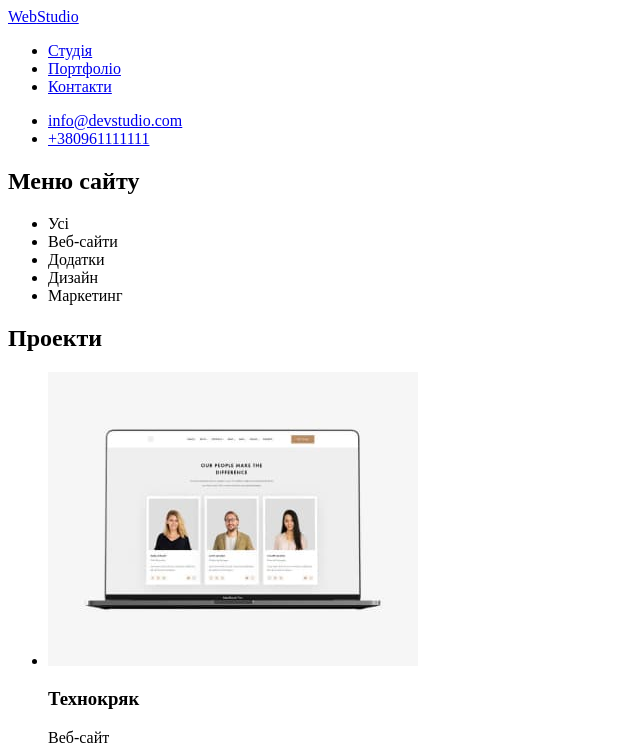
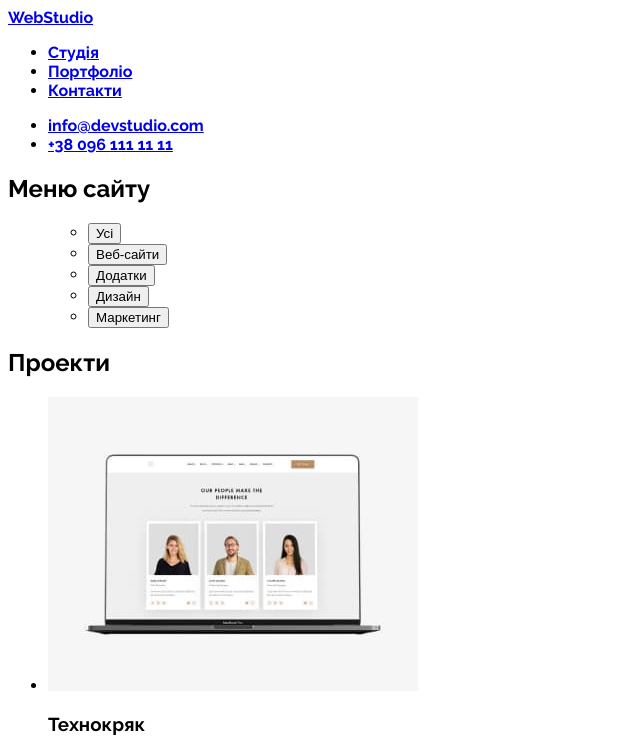
Before and after one commit to ruslanzakhar/goit-markup-hw-02, a plain HTML site: page portfolio.html in a window 1280 px wide. Shown: the top 751 px of the page, without its empty margins (0-640 px from the left). Drawn offline with Linux system fonts and the light colour scheme.

Commit message:
add class

```diff
--- a/css/styles.css
+++ b/css/styles.css
@@ -0,0 +1,4 @@
+body{
+    font-family: 'Raleway' , 'Roboto';
+
+}
--- a/portfolio.html
+++ b/portfolio.html
@@ -5,39 +5,45 @@
   <meta http-equiv="X-UA-Compatible" content="IE=edge">
   <meta name="viewport" content="width=device-width, initial-scale=1.0">
   <title>Document</title>
+  <link rel="stylesheet" href="./css/styles.css"/>
+  <link rel="preconnect" href="https://fonts.googleapis.com">
+  <link rel="preconnect" href="https://fonts.gstatic.com" crossorigin>
+  <link href="https://fonts.googleapis.com/css2?family=Raleway:wght@700&family=Roboto:wght@400;500;700;900&display=swap" rel="stylesheet">
+
 </head>
 <body>
     <!--шапка сайту-->
  <header>
-    <nav>
-          <a href="./index.html">
+    <nav class="header-nav">
+          <a class="logo-link" href="./index.html">
             <span class="logo">Web</span>Studio
           </a>
-        <ul>
-            <li><a href="./index.html">Студія</a></li>
-            <li><a href="./portfolio.html">Портфоліо</a></li>
-            <li><a href="contacts">Контакти</a></li>
+        <ul class="link-list">
+            <li><a class="link" href="./index.html">Студія</a></li>
+            <li><a class="link" href="./portfolio.html">Портфоліо</a></li>
+            <li><a class="link" href="contacts">Контакти</a></li>
         </ul>
         </nav>
-        <ul>
-            <li><a href="mailto:info@devstudio.com">info@devstudio.com</a></li>
-            <li><a href="tel:+380961111111">+380961111111</a></li>
+        <ul class="contacts">
+            <li><a class="header-mail" href="mailto:info@devstudio.com">info@devstudio.com</a></li>
+            <li><a class="header-tel" href="tel:+380961111111">+38 096 111 11 11</a></li>
         </ul>
  </header>
  <main>
 <!--меню-->
-<section>
+<section class="btn-list">
           <h1>Меню сайту</h1>
         <ul>
-            <li><a href=""></a>Усі</li>
-            <li><a href=""></a>Веб-сайти</li>
-            <li><a href=""></a>Додатки</li>
-            <li><a href=""></a>Дизайн</li>
-            <li><a href=""></a>Маркетинг</li>
+          <ul >
+            <li><button  type="button">Усі</button></li>
+            <li><button type="button">Веб-сайти</button></li>
+            <li><button type="button">Додатки</button></li>
+            <li><button type="button">Дизайн</button></li>
+            <li><button type="button">Маркетинг</button></li>
           </ul>
 </section>
 <!--проекти-->
-<section>
+<section class="projects">
     <h2>Проекти</h2>
     <ul>
       <li>
@@ -89,17 +95,16 @@
 </section>
 <!--футер-->
 </main>
-<footer>
-  <a href="./index.html">
+      <footer class="footer">
+        <a class="logo-footer" href="./index.html">
       <span class="logo">Web</span>Studio</a>
     <address>
         <ul>
             <li><a href="https://goo.gl/maps/fhk3UUp2k1UyL6vdA" target="_blank" rel="noreferrer noopener">м. Київ, пр-т Лесі Українки, 26</a></li>
             <li><a href="mailto:info@devstudio.com">info@devstudio.com</a></li>
-          <li><a href="tel:+380961111111">+380961111111</a></li>
+            <li><a href="tel:+380961111111">+380 96 111 11 11</a></li>
         </ul>
     </address>
    </footer>
-
   </body>
 </html>
```
Also changed, not shown: index.html (+39 -37 lines). Lines whose indentation alone changed are shown as unchanged.
